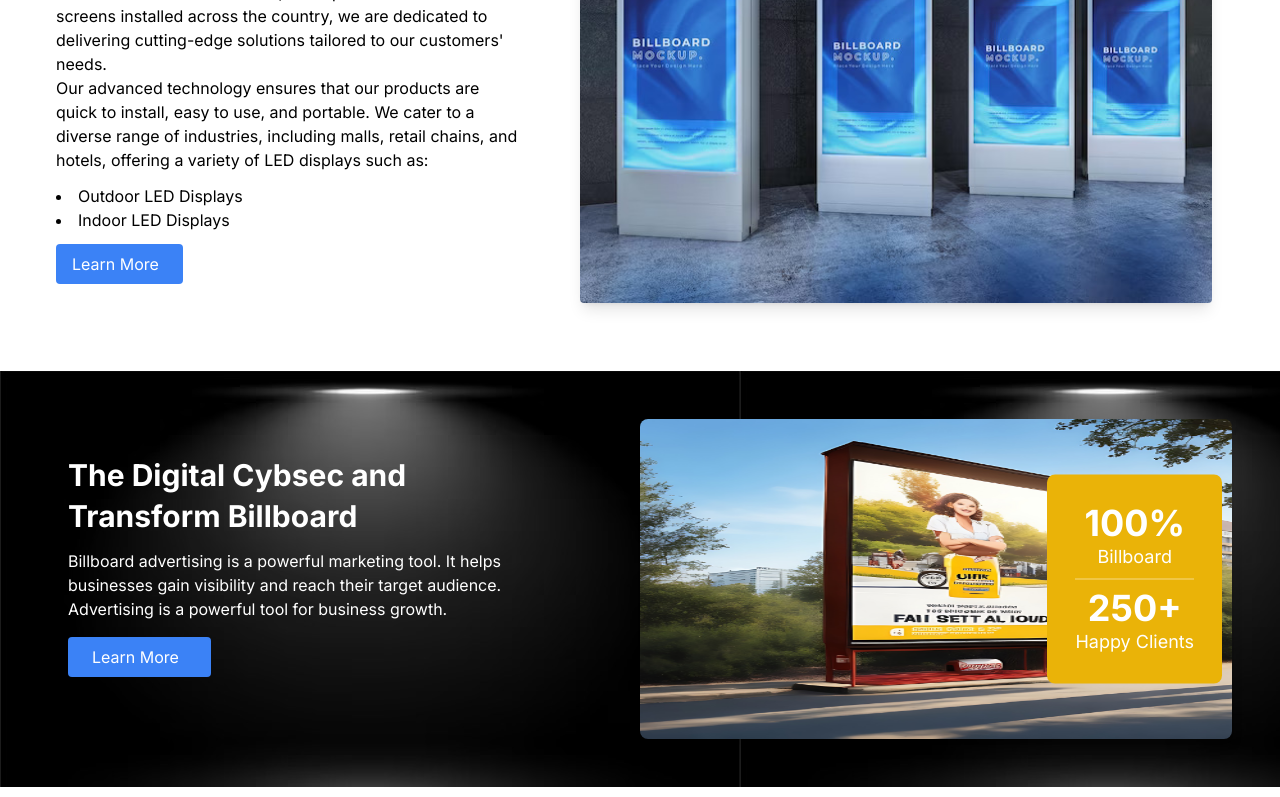
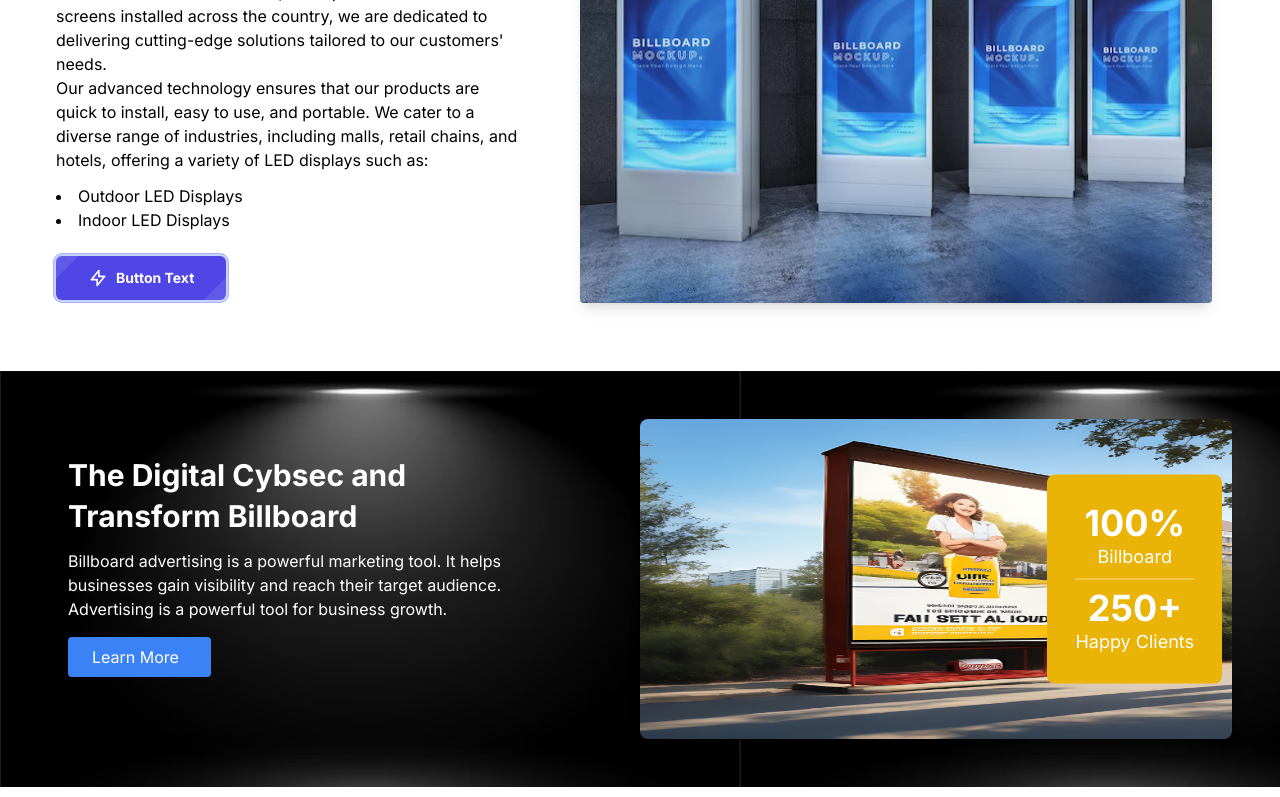
Before and after one commit to AINSoftwareSolution/rexton, a Next.js app: page / in a window 1280 px wide. Shown: the part 1040-1837 px from the top of the page. Built offline with nearby package versions, Linux system fonts and the light colour scheme.

Commit message:
button updated

```diff
--- /dev/null
+++ b/src/app/components/Button.tsx
@@ -0,0 +1,24 @@
+import Link from 'next/link'
+import React from 'react'
+
+const Button = () => {
+    return (
+        <Link href="#_" className="box-border relative z-30 inline-flex items-center justify-center w-auto px-8 py-3
+            overflow-hidden font-bold text-white transition-all duration-300 bg-indigo-600 rounded-md cursor-pointer
+            group ring-offset-2 ring-1 ring-indigo-300 ring-offset-indigo-200 hover:ring-offset-indigo-500 ease
+            focus:outline-none">
+            <span className="absolute bottom-0 right-0 w-8 h-20 -mb-8 -mr-5 transition-all duration-300 ease-out
+                transform rotate-45 translate-x-1 bg-white opacity-10 group-hover:translate-x-0"></span>
+            <span className="absolute top-0 left-0 w-20 h-8 -mt-1 -ml-12 transition-all duration-300 ease-out
+                 transform -rotate-45 -translate-x-1 bg-white opacity-10 group-hover:translate-x-0"></span>
+            <span className="relative z-20 flex items-center text-sm">
+                <svg className="relative w-5 h-5 mr-2 text-white" fill="none" stroke="currentColor"
+                    viewBox="0 0 24 24" xmlns="http://www.w3.org/2000/svg"><path stroke-linecap="round"
+                        stroke-linejoin="round" stroke-width="2" d="M13 10V3L4 14h7v7l9-11h-7z"></path></svg>
+                Button Text
+            </span>
+        </Link>
+    )
+}
+
+export default Button
--- a/src/app/components/Navbar.tsx
+++ b/src/app/components/Navbar.tsx
@@ -21,7 +21,7 @@ const Navbar = () => {
 
     return (
         <div>
-            <nav className={`fixed w-full z-20 top-0 start-0 border-gray-200 transition-colors duration-300 ${isScrolled ? 'bg-white text-black' : 'text-white'}`}>
+            <nav className={`fixed w-full z-20 top-0 start-0 border-gray-200 transition-colors duration-300 shadow-lg ${isScrolled ? 'bg-white text-black' : 'text-white'}`}>
                 <div className="max-w-screen-xl flex flex-wrap items-center justify-between mx-auto p-4">
                     <Link href="/" className="flex items-center space-x-3 rtl:space-x-reverse">
                         <span className="self-center text-2xl font-semibold whitespace-nowrap">Rexton</span>
--- /dev/null
+++ b/src/app/components/index.tsx
@@ -0,0 +1,7 @@
+import AboutUs from "./aboutus";
+import Button from "./Button";
+import Footer from "./Footer";
+import Navbar from "./Navbar";
+
+
+export { AboutUs, Button, Footer, Navbar }
--- a/src/app/layout.tsx
+++ b/src/app/layout.tsx
@@ -1,8 +1,8 @@
 import type { Metadata } from "next";
 import { Inter } from "next/font/google";
 import "./globals.css";
-import Header from "./components/Navbar";
-import Footer from "./components/Footer";
+import { Footer, Navbar } from "./components";
+
 
 const inter = Inter({ subsets: ["latin"] });
 
@@ -19,7 +19,7 @@ export default function RootLayout({
   return (
     <html lang="en">
       <body className={inter.className}>
-        <Header />
+        <Navbar />
         {children}
         <Footer />
       </body>
--- a/src/app/page.tsx
+++ b/src/app/page.tsx
@@ -1,7 +1,10 @@
 import React from 'react';
 import Image from 'next/image';
-import { AboutImage, BannerImage, FeatureImg1, FeatureImg2, FeatureImg3, WhyChooseUsImg, GalleryImg1, GalleryImg2, GalleryImg3, GalleryImg4, GalleryImg5 } from './utilis/images';
-import Link from 'next/link';
+import { Button } from './components';
+import {
+  AboutImage, BannerImage, FeatureImg1, FeatureImg2, FeatureImg3, WhyChooseUsImg,
+  GalleryImg1, GalleryImg2, GalleryImg3, GalleryImg4, GalleryImg5
+} from './utilis/images';
 
 const Home = () => {
   return (
@@ -45,10 +48,8 @@ const Home = () => {
                 <li>Outdoor LED Displays</li>
                 <li>Indoor LED Displays</li>
               </ul>
-              <div className="mt-3">
-                <Link href="#" className="btn bg-blue-500 text-white py-2 px-4 rounded hover:bg-blue-600 inline-flex items-center">
-                  Learn More <i className="ml-2 icon icon-right-arrow"></i>
-                </Link>
+              <div className="mt-6">
+                <Button />
               </div>
             </div>
           </div>
```
